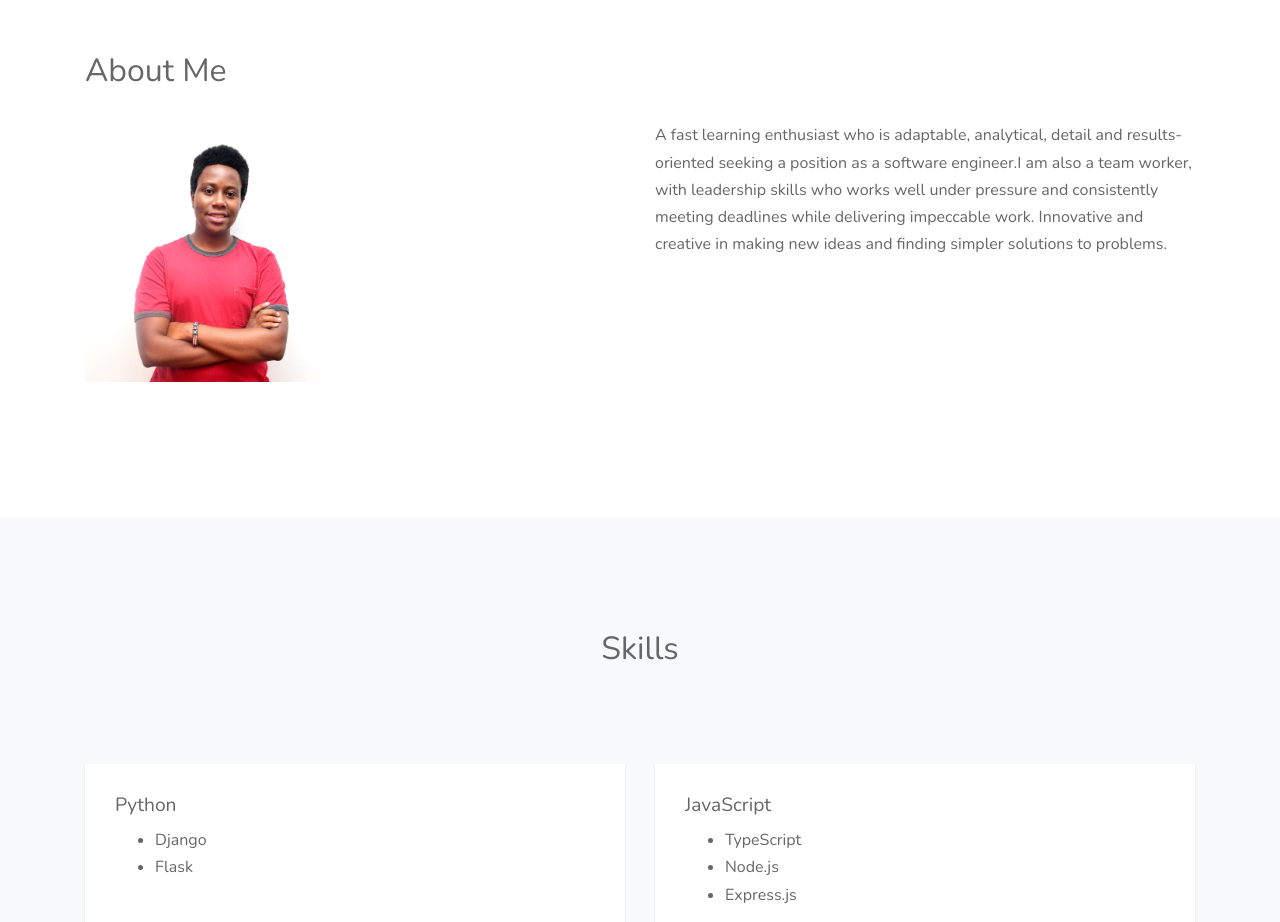
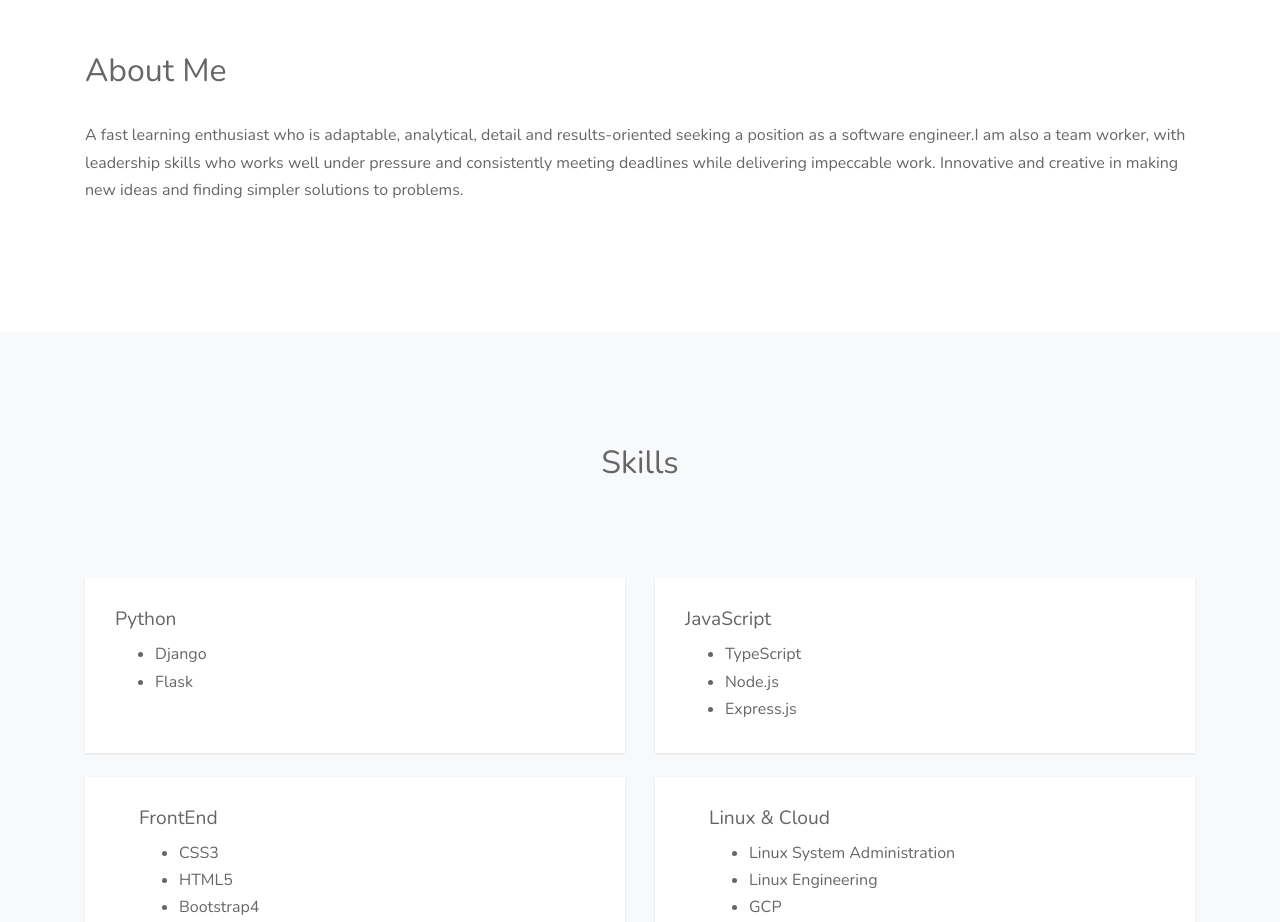
Before and after one commit to Mutugiii/mutugiii.github.io, a plain HTML site: page index.html in a window 1280 px wide. Shown: the part 860-1782 px from the top of the page. Drawn offline with nearby package versions, Linux system fonts and the light colour scheme; files whose address does not match are found by name.

Commit message:
Update index.html

```diff
--- a/index.html
+++ b/index.html
@@ -107,13 +107,7 @@
         <div class="col-12 mb-4 position-relative">
           <h2 class="section-title">About Me</h2>
         </div>
-        <div class="col-lg-6 order-2 order-lg-1">
-          <img class="img-fluid mb-4"
-            src="./images/mutugi.jpg" height="300px" width="250px"
-            alt="Image">
-
-        </div>
-        <div class="col-lg-6 order-2 order-lg-1">
+        <div class="col-lg-12 order-2 order-lg-1">
 
           <p>A fast learning enthusiast who is adaptable, analytical, detail and results-oriented seeking a
             position as a software engineer.I am also a team worker, with leadership skills who works well under
```
